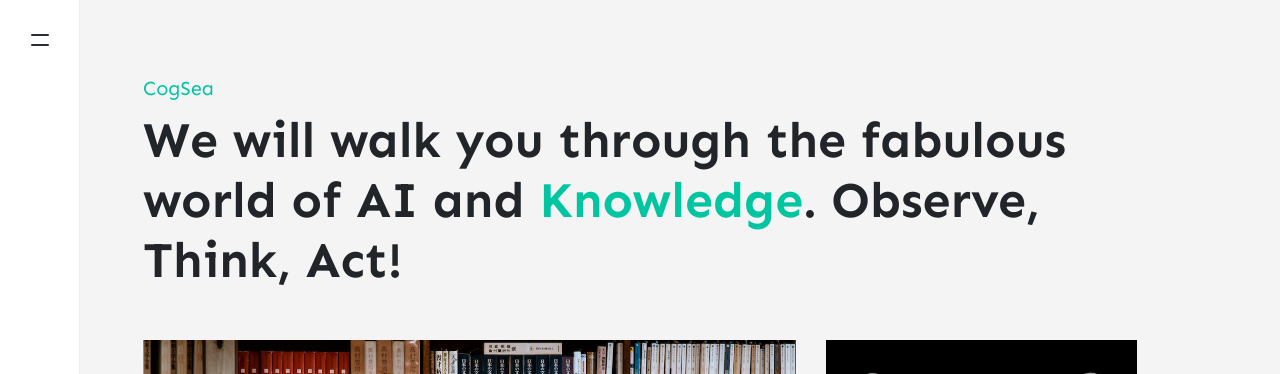
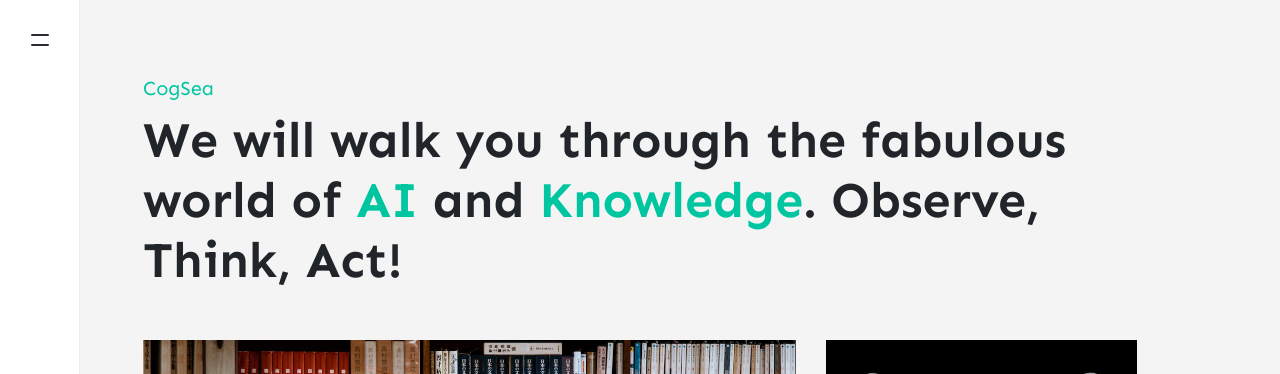
Before and after one commit to cogsea/cogsea.github.io, a Jekyll site: the page built from index.html, in a window 1280 px wide. Shown: the top 374 px of the page. Built offline with Jekyll 4.4.1, drawn with Linux system fonts in a browser that asks for light colours; nearby versions of some CDN libraries; the list of posts is cut into pages by our own code; comment, search, counter and statistics services are not loaded; part of the change alters nothing that is shown.

Commit message:
Adds link AI in headline

```diff
--- a/_config.yml
+++ b/_config.yml
@@ -1,7 +1,7 @@
 # Site
 name: "CogSea"
 title: "Cognitive Sea"
-description: "We will walk you through the fabulous world of AI and <a href=\"/defining-knowledge/\">Knowledge</a>. Observe, Think, Act!"
+description: "We will walk you through the fabulous world of <a href=\"/artificial-intelligence/\">AI</a> and <a href=\"/defining-knowledge/\">Knowledge</a>. Observe, Think, Act!"
 logo: 'assets/images/logo.png'
 favicon: 'assets/images/logo.ico'
 baseurl: ''
```
